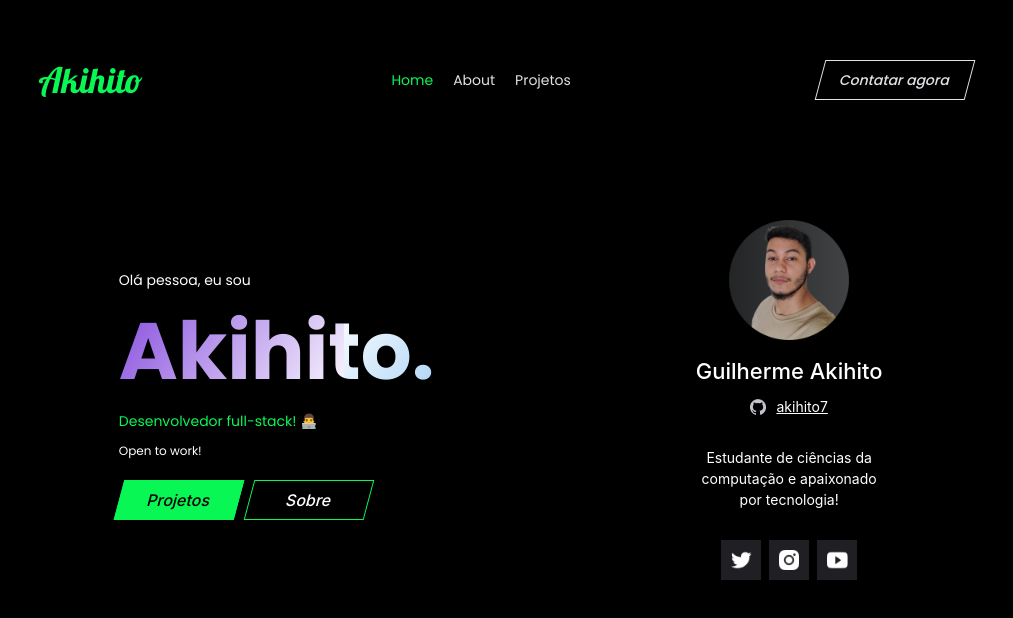
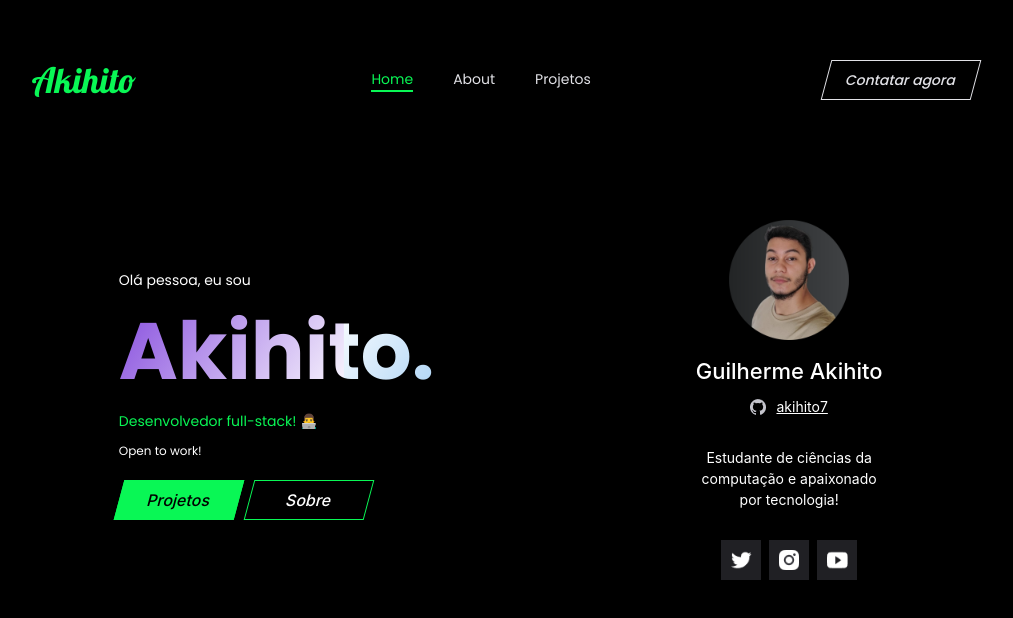
Before and after one commit to Akihito7/novo-portifolio, a React (Vite) app: page / in a window 1280 px wide. Shown: the top 618 px of the page, without its empty margins (136-1149 px from the left). Built offline with nearby package versions, Linux system fonts and the light colour scheme.

Commit message:
fix : refactor add animated navigation tab

```diff
--- a/package.json
+++ b/package.json
@@ -10,7 +10,9 @@
     "preview": "vite preview"
   },
   "dependencies": {
-    "framer-motion": "^10.17.12",
+    "@formkit/auto-animate": "^0.8.2",
+    "framer-motion": "^10.18.0",
+    "motion": "^11.15.0",
     "react": "^18.2.0",
     "react-dom": "^18.2.0",
     "react-router-dom": "^6.21.3",
--- a/src/components/Menu/index.tsx
+++ b/src/components/Menu/index.tsx
@@ -8,6 +8,8 @@ import {
   Link,
 } from "./style";
 import { TabKeys } from "../../screens/Home";
+import { theme } from "../../theme";
+import { motion } from "motion/react";
 
 type PropsMenu = {
   selected: string;
@@ -22,24 +24,68 @@ export function Menu({ selected, changeTabSelected }: PropsMenu) {
       </Link>
 
       <ContainerNavigation>
+        <div>
           <Navigation
             selected={selected === "main"}
             onClick={() => changeTabSelected("main")}
           >
             Home
           </Navigation>
+
+          {selected === "main" && (
+            <motion.div
+              layoutId="activeTab"
+              style={{
+                height: "2px",
+                width: "100%",
+                backgroundColor: theme.colors.green.main,
+                position: "relative",
+              }}
+            />
+          )}
+        </div>
+
+        <div>
           <Navigation
             selected={selected === "about"}
             onClick={() => changeTabSelected("about")}
           >
             About
           </Navigation>
+
+          {selected === "about" && (
+            <motion.div
+              layoutId="activeTab"
+              style={{
+                height: "2px",
+                width: "100%",
+                backgroundColor: theme.colors.green.main,
+                position: "relative",
+              }}
+            />
+          )}
+        </div>
+
+        <div>
           <Navigation
             selected={selected === "projects"}
             onClick={() => changeTabSelected("projects")}
           >
             Projetos
           </Navigation>
+
+          {selected === "projects" && (
+            <motion.div
+              layoutId="activeTab"
+              style={{
+                height: "2px",
+                width: "100%",
+                backgroundColor: theme.colors.green.main,
+                position: "relative",
+              }}
+            />
+          )}
+        </div>
       </ContainerNavigation>
       <Link href="https://wa.link/wqzc7f" target="_blank">
         <ButtonContactNow>Contatar agora</ButtonContactNow>
--- a/src/components/Menu/style.ts
+++ b/src/components/Menu/style.ts
@@ -33,7 +33,7 @@ color: ${theme.colors.green.main};
 export const ContainerNavigation = styled.div`
 
 display: flex;
-gap: 2rem;
+gap: 4rem;
 `
 export const Navigation = styled.p<PropsNavigation>`
 
```
Also changed, not shown: 1 other file (tests, documents, lock files or other folders). Lines whose indentation alone changed are shown as unchanged.
